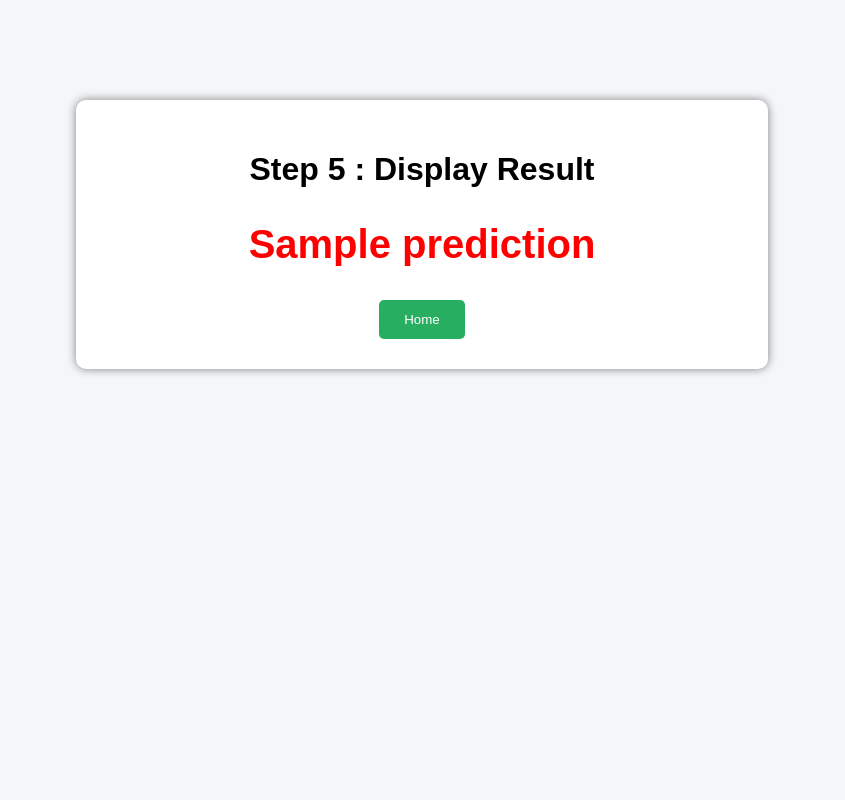
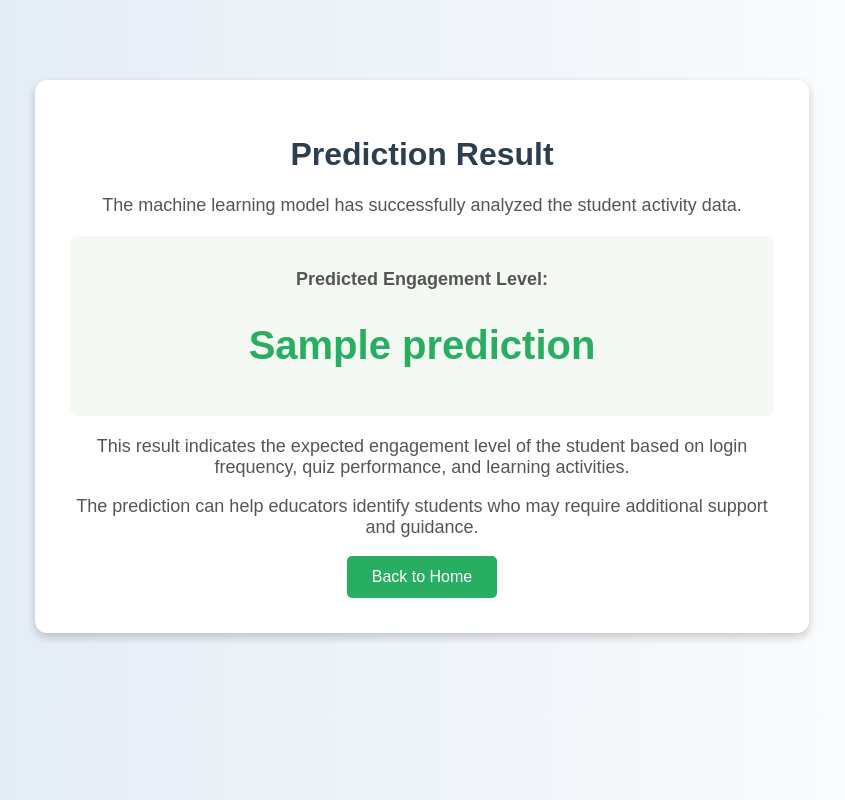
Before and after one commit to nivedhaasokan6-coder/Student_Engagement_System, a Flask app: template templates/result.html in a window 1280 px wide. Shown: the whole page, without its empty margins (218-1063 px from the left). Run offline with Flask 3, Linux system fonts and the light colour scheme; the template is opened without the code that fills it: most values are stand-ins (such as "Sample title", 1, 10 or a date in 2020); parts of the project's set-up code (start-up, migrations or seed data) failed here and were passed over.

Commit message:
Update result.html

```diff
--- a/templates/result.html
+++ b/templates/result.html
@@ -7,32 +7,55 @@
 <style>
 
 body{
-font-family:Arial;
-background:#f4f6f9;
-text-align:center;
-margin-top:100px;
+    font-family: Arial, sans-serif;
+    background: linear-gradient(to right, #dfe9f3, #ffffff);
+    margin: 0;
+    padding: 0;
 }
 
 .result{
-width:50%;
-margin:auto;
-background:white;
-padding:30px;
-border-radius:10px;
-box-shadow:0px 0px 10px gray;
+    width: 55%;
+    margin: 80px auto;
+    background: white;
+    padding: 35px;
+    border-radius: 12px;
+    box-shadow: 0 4px 10px rgba(0,0,0,0.2);
+    text-align: center;
+}
+
+h1{
+    color: #2c3e50;
 }
 
 h2{
-color:red;
-font-size:40px;
+    color: #27ae60;
+    font-size: 40px;
+}
+
+p{
+    font-size: 18px;
+    color: #555;
+}
+
+.info{
+    background: #f4f9f4;
+    padding: 15px;
+    border-radius: 8px;
+    margin: 20px 0;
 }
 
 button{
-background:#27ae60;
-color:white;
-padding:12px 25px;
-border:none;
-border-radius:5px;
+    background: #27ae60;
+    color: white;
+    padding: 12px 25px;
+    border: none;
+    border-radius: 5px;
+    font-size: 16px;
+    cursor: pointer;
+}
+
+button:hover{
+    background: #1e8449;
 }
 
 </style>
@@ -43,12 +66,27 @@ border-radius:5px;
 
 <div class="result">
 
-<h1>Step 5 : Display Result</h1>
+<h1>Prediction Result</h1>
 
-<h2>{{ prediction }}</h2>
+<p>
+The machine learning model has successfully analyzed the student activity data.
+</p>
+
+<div class="info">
+    <p><strong>Predicted Engagement Level:</strong></p>
+    <h2>{{ prediction }}</h2>
+</div>
+
+<p>
+This result indicates the expected engagement level of the student based on login frequency, quiz performance, and learning activities.
+</p>
+
+<p>
+The prediction can help educators identify students who may require additional support and guidance.
+</p>
 
 <a href="/">
-<button>Home</button>
+    <button> Back to Home</button>
 </a>
 
 </div>
```
